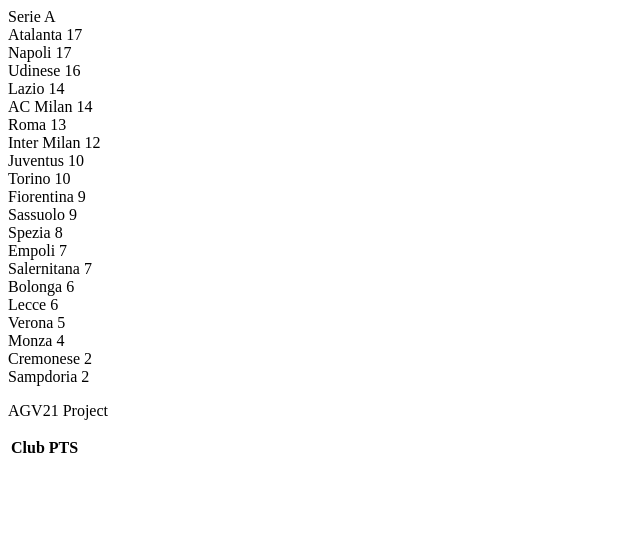
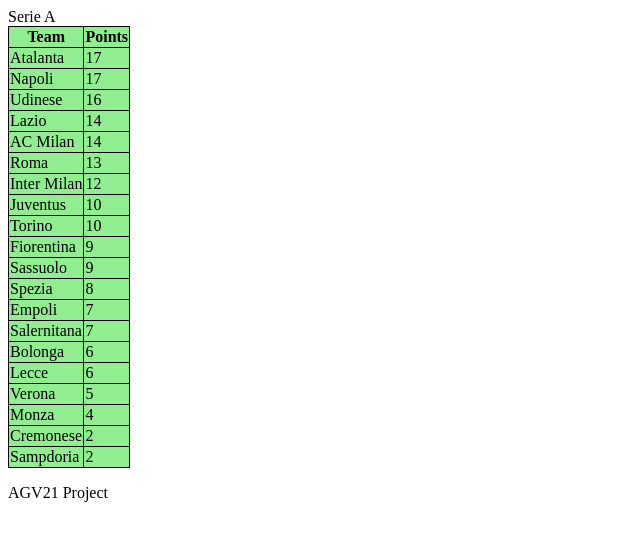
Before and after one commit to AGV21/Calcio-Table-PHP, a PHP site: page / in a window 1280 px wide. Shown: the top 541 px of the page, without its empty margins (0-640 px from the left). Run offline with PHP 8.4, Linux system fonts and the light colour scheme; lists and menus that the app fills with data are empty.

Commit message:
removed table from body and add new table within the function on line 11. moved that function from the bottom of the code to the top. connected styles.css to index.php. added table layouts in style.css

```diff
--- a/css/styles.css
+++ b/css/styles.css
@@ -0,0 +1,9 @@
+table, tr, td, th {
+    border: 1px solid black;
+    border-collapse: collapse;
+    background-color: white;
+    background-color: lightcyan;
+    background-color: lightcoral;
+    background-color: lightsalmon;
+    background-color: lightgreen;
+}
--- a/index.php
+++ b/index.php
@@ -2,21 +2,22 @@
 <html>
     <head>
         <title>Serie A</title>
+        <link rel="stylesheet" href="css/styles.css">
     </head>
     <body id="mainContainer">
         <section>
-            <div class="Table">
-                <table>
+            <?php
+
+            function printOutSortedArray($array) {
+                foreach($array as $teamss => $score) {
+            ?>
                     <tr>
-                        <th>Club</th>
-                        <th>PTS</th>
+                        <td><?php echo( $teamss ); ?></td>
+                        <td><?php echo( $score ); ?></td>
                     </tr>
-                </tablr>
-            </div>
-        </section>
-
-        <section>
             <?php
+                }
+            }
                 $teams = array(
                      "Atalanta" => array(3, 1, 3, 3, 3, 1, 3),
                      "Bolonga" => array(0, 1, 0, 1, 1, 3, 0),
@@ -65,14 +66,13 @@
                     arsort($final);
                     // print_r($teampointsArray);
                     //printOutSortedArray($teampointsArray);
-                    printOutSortedArray($final);
-
-                    function printOutSortedArray($array) {
-                        foreach($array as $teamss => $score) {
-                            echo($teamss . " " . $score . "<br>");
-                        }
-                    }
             ?>
+                    <table>
+                        <tr><th>Team</th><th>Points</th></tr>
+            <?php
+                        printOutSortedArray($final)
+            ?>
+                    </table>
         </section>
     </body>
     <footer>
```
